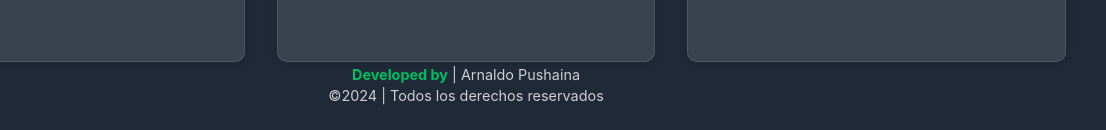
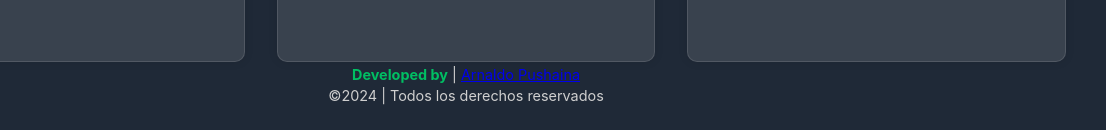
Before and after one commit to Andreszxc2001/Jouyatour, a plain HTML site: page index.html in a window 1280 px wide. Shown: the part 4014-4144 px from the top of the page, 174-1280 px from the left. Drawn offline with Linux system fonts and the light colour scheme.

Commit message:
Update index.html

```diff
--- a/index.html
+++ b/index.html
@@ -143,7 +143,7 @@
 
     <div class="credits">
         <!-- Créditos de desarrollo -->
-        <p class="By"><strong>Developed by</strong> | Arnaldo Pushaina</p>
+        <p class="By"><strong>Developed by</strong> | <a href="https://andrespushaina.com/" target="_blank">Arnaldo Pushaina</a></p>
 
         <!-- Derechos reservados -->
         <p class="text">©2024 | Todos los derechos reservados</p>
```
